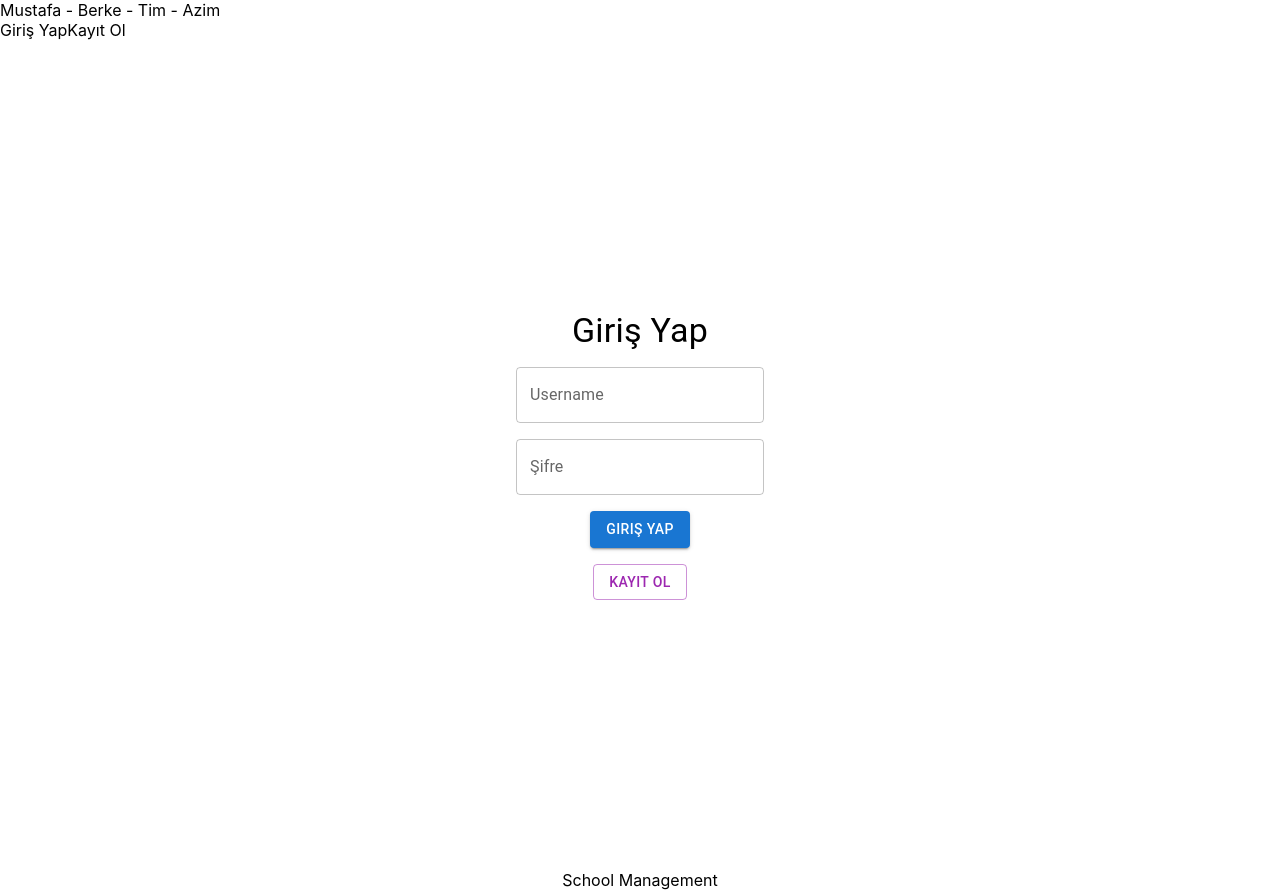
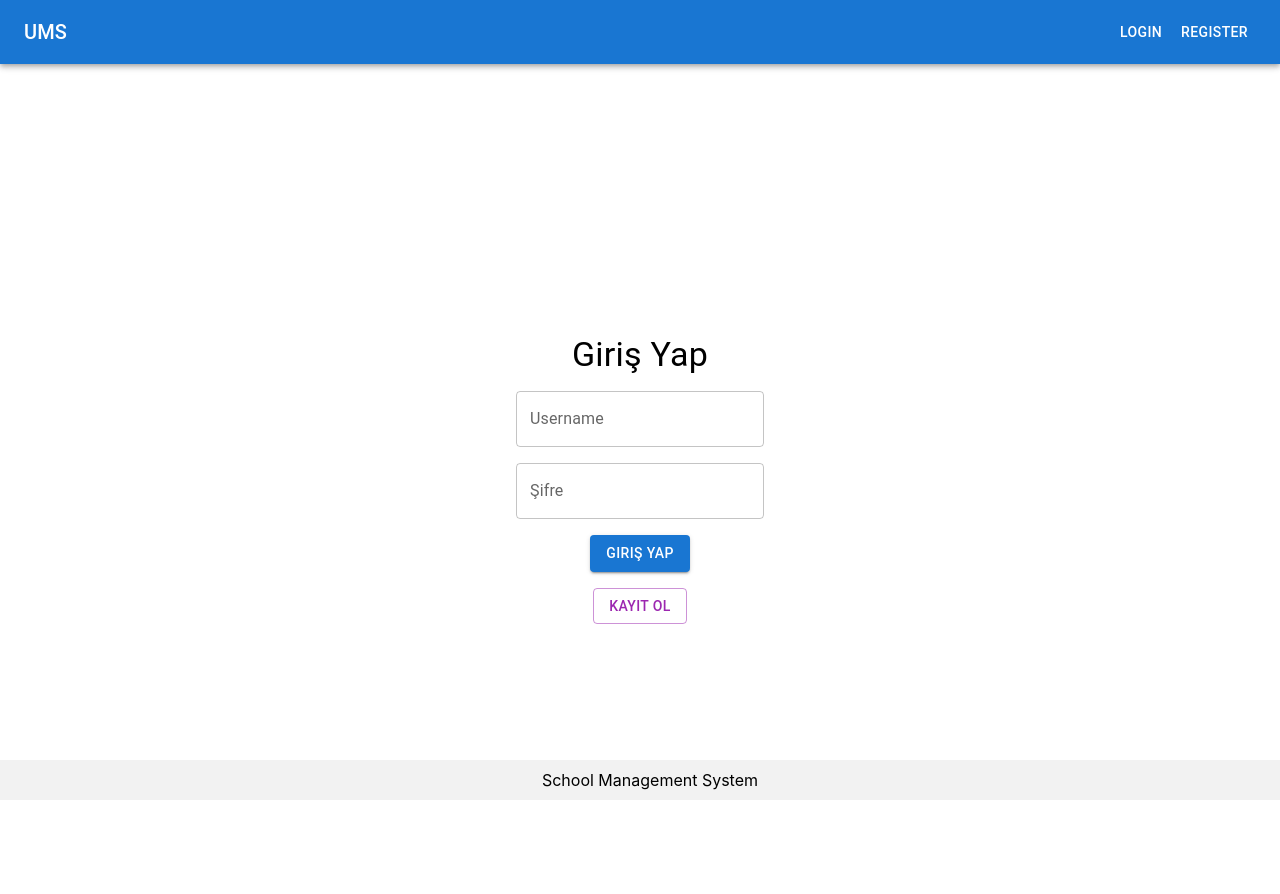
Before and after one commit to comp202team/ucms-frontend, a React (Create React App) app: page / in a window 1280 px wide. Built offline with nearby package versions, Linux system fonts and the light colour scheme.

Commit message:
Footer fixed to the bottom and Navbar added

```diff
--- a/src/App.tsx
+++ b/src/App.tsx
@@ -1,4 +1,5 @@
 import React, {useEffect, useState} from 'react';
+import './App.css';
 import LoginPage from "./Components/LoginPage";
 // @ts-ignore
 import {BrowserRouter, Route, Routes} from "react-router-dom"
@@ -10,6 +11,8 @@ import { useDispatch } from 'react-redux';
 import { getCurrentUser } from './Store/securityslice';
 import ProtectedRoute from './Libs/ProtectedRoute';
 import NotFound from './Libs/NotFound';
+
+
 function App() {
 
     const dispatch = useDispatch();
--- a/src/Components/FooterComponent.tsx
+++ b/src/Components/FooterComponent.tsx
@@ -1,23 +1,22 @@
-import React, { Component } from 'react'
+import React from 'react';
 
-class FooterComponent extends Component {
-    constructor(props: {} | Readonly<{}>) {
-        super(props)
+const FooterComponent = () => {
 
-        this.state = {
 
-        }
-    }
+  return (
+    <div>
+      <footer style={{
+        textAlign:"center",
+        position:"fixed",
+        bottom:0,
+        width:"100%",
+        backgroundColor: "#f2f2f2",
+        padding:10,
+    }}>
+        <span className="text-muted">School Management System</span>
+      </footer>
+    </div>
+  );
+};
 
-    render() {
-        return (
-            <div>
-                <footer className = "footer" style={{textAlign:"center"}}>
-                    <span className="text-muted">School Management</span>
-                </footer>
-            </div>
-        )
-    }
-}
-
-export default FooterComponent
+export default FooterComponent;
--- a/src/Components/HeaderComponent.tsx
+++ b/src/Components/HeaderComponent.tsx
@@ -1,7 +1,32 @@
-import { Button } from '@mui/material';
+import { AppBar, Button, Toolbar, Typography } from '@mui/material';
 import React from 'react';
 import { useDispatch, useSelector } from 'react-redux';
 import { logout } from '../Store/securityslice';
+import { Link, NavLink } from 'react-router-dom';
+import { makeStyles } from '@mui/styles';
+
+
+const useStyles : any = makeStyles((theme) => ({
+    root: {
+      flexGrow: 1,
+    },
+    appBar: {
+      backgroundColor: '#333',
+    },
+    title: {
+      flexGrow: 1,
+    },
+    navLink: {
+      textDecoration: 'none',
+      color: '#fff',
+      margin: '0 10px',
+      '&.active': {
+        fontWeight: 'bold',
+        borderBottom: '2px solid #fff',
+      },
+    },
+  }));
+
 
 const HeaderComponent = () => {
 
@@ -9,23 +34,40 @@ const HeaderComponent = () => {
 
     const isAuthenticated = useSelector((state : any) => state.security.isAuthenticated);
 
+    const classes = useStyles();
+
+    const onLogout = () => {
+        dispatch(logout());
+    }
+
     return (
         <div>
             <header>
-                <nav className="navbar navbar-expand-md navbar-dark bg-dark">
-                    <div><a  className="navbar-brand" style={{textAlign:'center'}}>Mustafa - Berke - Tim - Azim</a></div>
-                    {isAuthenticated ?
-                        <>
-                            <Button variant='contained' onClick={() => dispatch(logout())}>Çıkış Yap</Button>
-                        </>
-
+            <div className={classes.root}>
+                <AppBar position="static" className={classes.appBar}>
+                    <Toolbar>
+                    <Typography variant="h6" className={classes.title}>
+                        UMS
+                    </Typography>
+                    {
+                    isAuthenticated ? <>
+                        <Button color="inherit" onClick={() => onLogout()}>
+                                Logout
+                        </Button>
+                    </>
                     :
-                        <>
-                            <a>Giriş Yap</a>
-                            <a>Kayıt Ol</a>
-                        </>
+                    <>
+                        <Button component={Link} to="/" color="inherit">
+                            Login
+                        </Button>
+                        <Button component={Link} to="/register" color="inherit">
+                            Register
+                        </Button>
+                    </>
                     }
-                </nav>
+                    </Toolbar>
+                </AppBar>
+            </div>
             </header>
         </div>
     );
```
